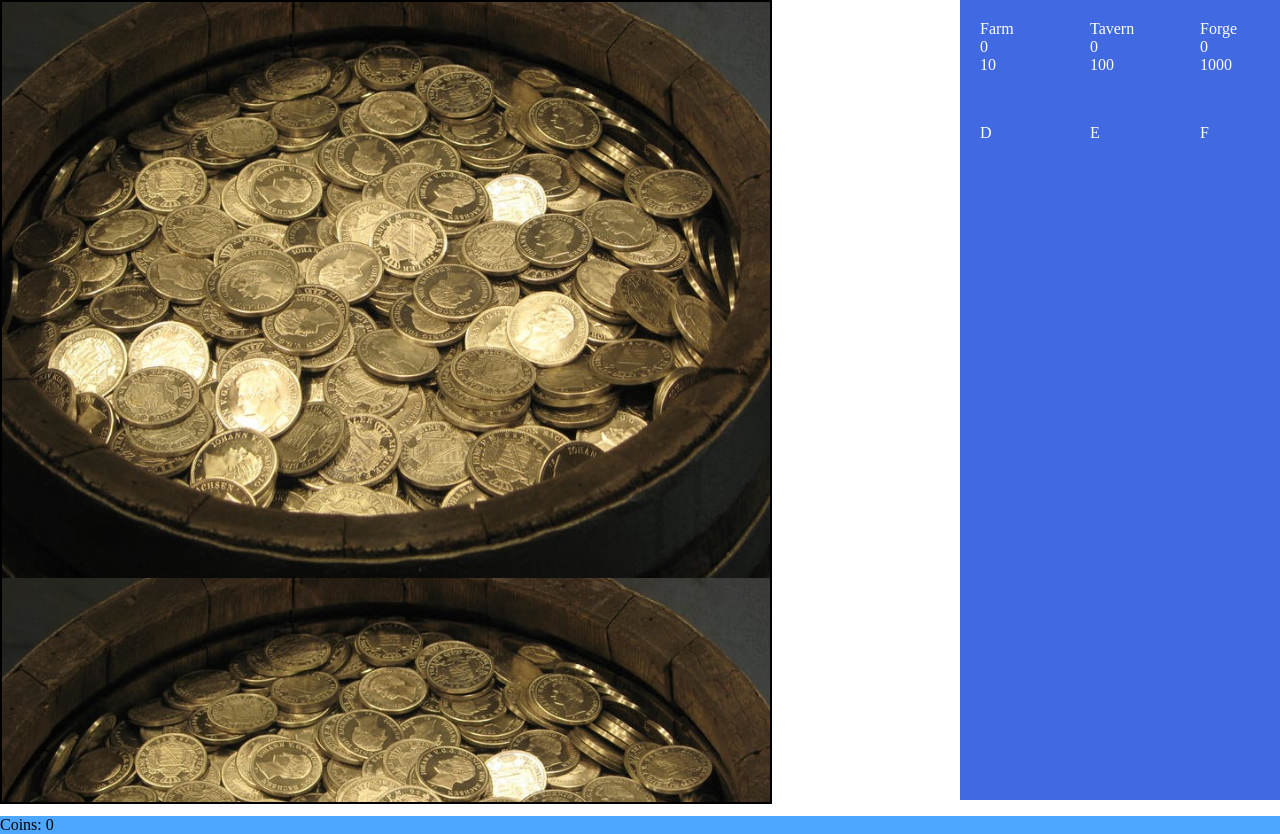
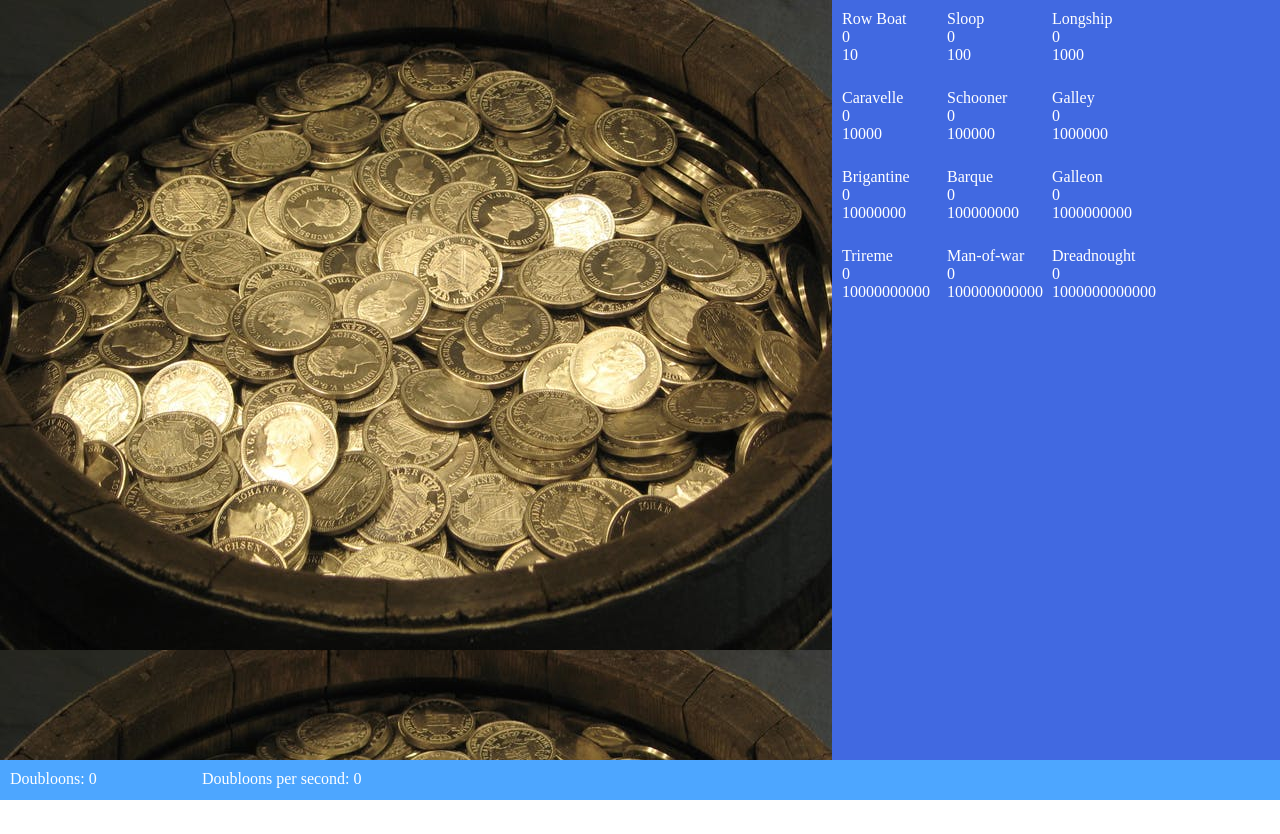
Before and after one commit to davermaxwell/IdleWebGame, a plain HTML site: page index.html in a window 1280 px wide. After the commit the page ends 800 px from the top, so only its background shows below. Drawn offline with Linux system fonts and the light colour scheme.

Commit message:
Update 0.3
Changed the theme to pirates. Major updates to javascript and html.

```diff
--- a/index.html
+++ b/index.html
@@ -2,46 +2,92 @@
 <html lang="en">
 	<head>
 		<link rel="stylesheet" type="text/css" href="interface.css" />
+		<title>Idle the Seas</title>
 	</head>
 	<body>
 		<!-- main game section -->
 		<div class="game">
 			<!-- left panel of the game, including clicking area -->
 			<div class="left-section">
-				<div class="clickArea" onClick="earnCoins(1)"></div>
+				<div class="clickArea" onClick="earnDoubloons(1)"></div>
 			</div>
 			<!-- right panel of the game, including purchasing buildings, etc. -->
 			<div class="right-section">
 				<!-- Buildings -->
 				<div class="wrapper">
-					<div class="box a" onClick="buyBuilding('farm')">
-						<span id="building1">Farm</span><br />
-						<span id="farms">0</span><br />
-						<span id="farmCost">10</span>
+					<div class="box a" onClick="buyBuilding('rowBoats')">
+						<span id="ship1">Row Boat</span><br />
+						<span id="rowBoats">0</span><br />
+						<span id="rowBoatCost">10</span>
 					</div>
-					<div class="box b" onClick="buyBuilding('tavern')">
-						<span id="building2">Tavern</span><br />
-						<span id="taverns">0</span><br />
-						<span id="tavernCost">100</span>
+					<div class="box b" onClick="buyBuilding('sloops')">
+						<span id="ship2">Sloop</span><br />
+						<span id="sloops">0</span><br />
+						<span id="sloopCost">100</span>
 					</div>
-					<div class="box c" onClick="buyBuilding('forge')">
-						<span id="building3">Forge</span><br />
-						<span id="forges">0</span><br />
-						<span id="forgeCost">1000</span><br />
+					<div class="box c" onClick="buyBuilding('longships')">
+						<span id="ship3">Longship</span><br />
+						<span id="longships">0</span><br />
+						<span id="longshipCost">1000</span>
 					</div>
-					<div class="box d">D</div>
-					<div class="box e">E</div>
-					<div class="box f">F</div>
+					<div class="box d">
+						<span id="ship4">Caravelle</span></br >
+						<span id="caravelles">0</span><br />
+						<span id="caravelleCost">10000</span>
+					</div>
+					<div class="box e">
+						<span id="ship4">Schooner</span></br >
+						<span id="schooners">0</span><br />
+						<span id="schoonerCost">100000</span>
+					</div>
+					<div class="box f">
+						<span id="ship4">Galley</span></br >
+						<span id="galleys">0</span><br />
+						<span id="galleyCost">1000000</span>
+					</div>
+					<div class="box g">
+						<span id="ship4">Brigantine</span></br >
+						<span id="brigantines">0</span><br />
+						<span id="brigantineCost">10000000</span>
+					</div>
+					<div class="box h">
+						<span id="ship4">Barque</span></br >
+						<span id="barques">0</span><br />
+						<span id="barqueCost">100000000</span>
+					</div>
+					<div class="box i">
+						<span id="ship4">Galleon</span></br >
+						<span id="galleons">0</span><br />
+						<span id="galleonCost">1000000000</span>
+					</div>
+					<div class="box j">
+						<span id="ship4">Trireme</span></br >
+						<span id="triremes">0</span><br />
+						<span id="triremeCost">10000000000</span>
+					</div>
+					<div class="box k">
+						<span id="ship4">Man-of-war</span></br >
+						<span id="man_of_wars">0</span><br />
+						<span id="man_of_warCost">100000000000</span>
+					</div>
+					<div class="box l">
+						<span id="ship4">Dreadnought</span></br >
+						<span id="dreadnoughts">0</span><br />
+						<span id="dreadnoughtCost">1000000000000</span>
+					</div>
 				</div>
 			</div>
-		</div>
-
-		<!-- bottom bar section for coins, menu, settings, etc. -->
-		<div class="bottom-bar">
-			<p>
-				<span>Coins: </span>
-				<span id="coins">0</span>
-			</p>
+		<!-- bottom bar section for doubloons, menu, settings, etc. -->
+			<div class="bottom-bar">
+				<div class="box bottomA">
+					<span>Doubloons: </span>
+					<span id="doubloons">0</span>
+				</div>
+				<div class="box bottomB">
+					<span>Doubloons per second: </span>
+					<span id="doubloonsPs">0</span>
+				</div>
+			</div>
 		</div>
 		<script type="text/javascript" src="main.js"></script>
 	</body>
--- a/interface.css
+++ b/interface.css
@@ -10,16 +10,15 @@ body, html {
 }
 
 .left-section {
-	width: 60%;
-	height: 100%;
+	width: 65%;
+	height: 95%;
 	float: left;
-	background-color: rosybrown;
 	border-collapse: collapse;
 }
 
 .right-section {
-	wight: 40%;
-	height: 100%;
+	width: 35%;
+	height: 95%;
 	float: right;
 	background-color: royalblue;
 	border-collapse: collapse;
@@ -27,29 +26,30 @@ body, html {
 
 .bottom-bar {
 	width: 100%;
-	height 100px;
+	height: 5%;
+	float: left;
 	border-collapse: collapse;
 	background-color: #4da6ff;
+	display: grid;
+	grid-template-columns: 15% 15% 70%;
 }
 
 .clickArea {
 	height: 100%;
 	width: 100%;
-	background-image: url("goldCoins.jpeg");
-	border: solid 2px;
-	background-size: contain;
+	background-image: url("img/goldCoins.jpeg");
 }
 
 .wrapper {
 	display: grid;
 	grid-template-columns: 100px 100px 100px;
-	grid-gap: 10px;
+	grid-gap: 5px;
 	color: #444;
 }
 
 .box {
 	color: #fff;
 	border-radius: 5px;
-	padding: 20px;
+	padding: 10px;
 	font-size: 100%;
 }
--- a/main.js
+++ b/main.js
@@ -1,46 +1,55 @@
-var coins = 0;
-var farms = 0;
-var taverns = 0;
-var forges = 0;
+var doubloonsEarned = 0; // all doubloons earned during gameplay
+var doubloons = 0; // current amount of doubloons
+var doubloonsPs = 0; // doubloons per second (to recalculate with every new purchase)
+var rowBoats = {type:"rowBoats", baseCost:10, buildingCost:10, number:0}; // current number of row boats object
+var sloops = {type:"sloops", baseCost:100, buildingCost:100, number:0}; // current amount of sloops
+var longships = {type:"longships", baseCost:1000, buildingCost:1000, number:0}; // current amount of longships
+var caravelles = {type:"caravelles", baseCost:10000, buildingCost:10000, number:0}; // current amount of caravelles
+var schooners = {type:"schooners", baseCost:100000, buildingCost:100000, number:0}; // current amount of schooners
+var galleys = {type:"galleys", baseCost:1000000, buildingCost:1000000, number:0}; // current amount of galleys
+var brigantines = {type:"brigantines", baseCost:10000000, buildingCost:10000000, number:0}; // current amount of bringantines
+var barques = {type:"barques", baseCost:100000000, buildingCost:100000000, number:0}; // current amount of barques
+var galleons = {type:"galleons", baseCost:1000000000, buildingCost:1000000000, number:0}; // current amount of galleons
+var triremes = {type:"triremes", baseCost:10000000000, buildingCost:10000000000, number:0}; // current amount of triremes
+var man_of_wars = {type:"man_of_wars", baseCost:100000000000, buildingCost:100000000000, number:0}; // current amount of man of wars
+var dreadnoughts = {type:"dreadnoughts", baseCost:1000000000000, buildingCost:1000000000000, number:0}; // current amount of dreadnoughts
 
-function earnCoins(number){
-	coins += number;
-	document.getElementById("coins").innerHTML = coins;
+function earnDoubloons(number){
+	doubloons += number;
+	doubloonsEarned += number;
+	document.getElementById("doubloons").innerHTML = doubloons;
 }
 
 function buyBuilding(building){
 	switch(building){
-		case "farm":
-			var buildingCost = Math.floor(10 * Math.pow(1.1, farms));
-			if(coins >= buildingCost){
-				farms += 1;
-				coins -= buildingCost;
-				buildingCost = Math.floor(10 * Math.pow(1.1, farms));
-				document.getElementById("farms").innerHTML = farms;
-				document.getElementById("coins").innerHTML = coins;
-				document.getElementById("farmCost").innerHTML = buildingCost;
+		case "rowBoats":
+			if(doubloons >= rowBoats.buildingCost){
+				rowBoats.number += 1;
+				doubloons -= rowBoats.buildingCost;
+				rowBoats.buildingCost = Math.floor(rowBoats.baseCost * Math.pow(1.1, rowBoats.number));
+				document.getElementById("rowBoats").innerHTML = rowBoats.number;
+				document.getElementById("doubloons").innerHTML = doubloons;
+				document.getElementById("rowBoatCost").innerHTML = rowBoats.buildingCost;
 			}
 			break;
-		case "tavern":
-			var buildingCost = Math.floor(100 * Math.pow(1.1, taverns));
-			if(coins >= buildingCost){
-				taverns += 1;
-				coins -= buildingCost;
-				buildingCost = Math.floor(100 * Math.pow(1.1, taverns));
-				document.getElementById("taverns").innerHTML = taverns;
-				document.getElementById("coins").innerHTML = coins;
-				document.getElementById("tavernCost").innerHTML = buildingCost;
+		case "sloops":
+			if(doubloons >= sloops.buildingCost){
+				sloops.number += 1;
+				doubloons -= sloops.buildingCost;
+				sloops.buildingCost = Math.floor(sloops.baseCost * Math.pow(1.1, sloops.number));
+				document.getElementById("sloops").innerHTML = sloops.number;
+				document.getElementById("doubloons").innerHTML = doubloons;
+				document.getElementById("rowBoatCost").innerHTML = sloops.buildingCost;
 			}
 			break;
-		case "forge":
-			var buildingCost = Math.floor(1000 * Math.pow(1.1, forges));
-			if(coins >= buildingCost){
-				forges += 1;
-				coins -= buildingCost;
-				buildingCost = Math.floor(1000 * Math.pow(1.1, forges));
-				document.getElementById("forges").innerHTML = forges;
-				document.getElementById("coins").innerHTML = coins;
-				document.getElementById("forgeCost").innerHTML = buildingCost;
+		case "longships":
+			if(doubloons >= longships.buildingCost){
+				longships.number += 1;
+				doubloons -= longships.buildingCost;
+				longships.buildingCost = Math.floor(longships.baseCost * Math.pow(1.1, longships.number));
+				document.getElementById("longships").innerHTML = longships.number;
+				document.getElementById("doubloons").innerHTML = doubloons;
+				document.getElementById("rowBoatCost").innerHTML = longships.buildingCost;
 			}
 			break;
 		default:
@@ -49,7 +58,9 @@ function buyBuilding(building){
 }
 
 window.setInterval(function(){
-	earnCoins(farms);
-	earnCoins(taverns*2);
-	earnCoins(forges*3);
+	doubloonsPs = rowBoats.number + (sloops.number * 2) + (longships.number * 3);
+	document.getElementById("doubloonsPs").innerHTML = doubloonsPs;
+	earnDoubloons(rowBoats.number);
+	earnDoubloons(sloops.number);
+	earnDoubloons(longships.number);
 }, 1000);
```
Also changed, not shown: img/goldCoins.jpeg (renamed from goldCoins.jpeg).
